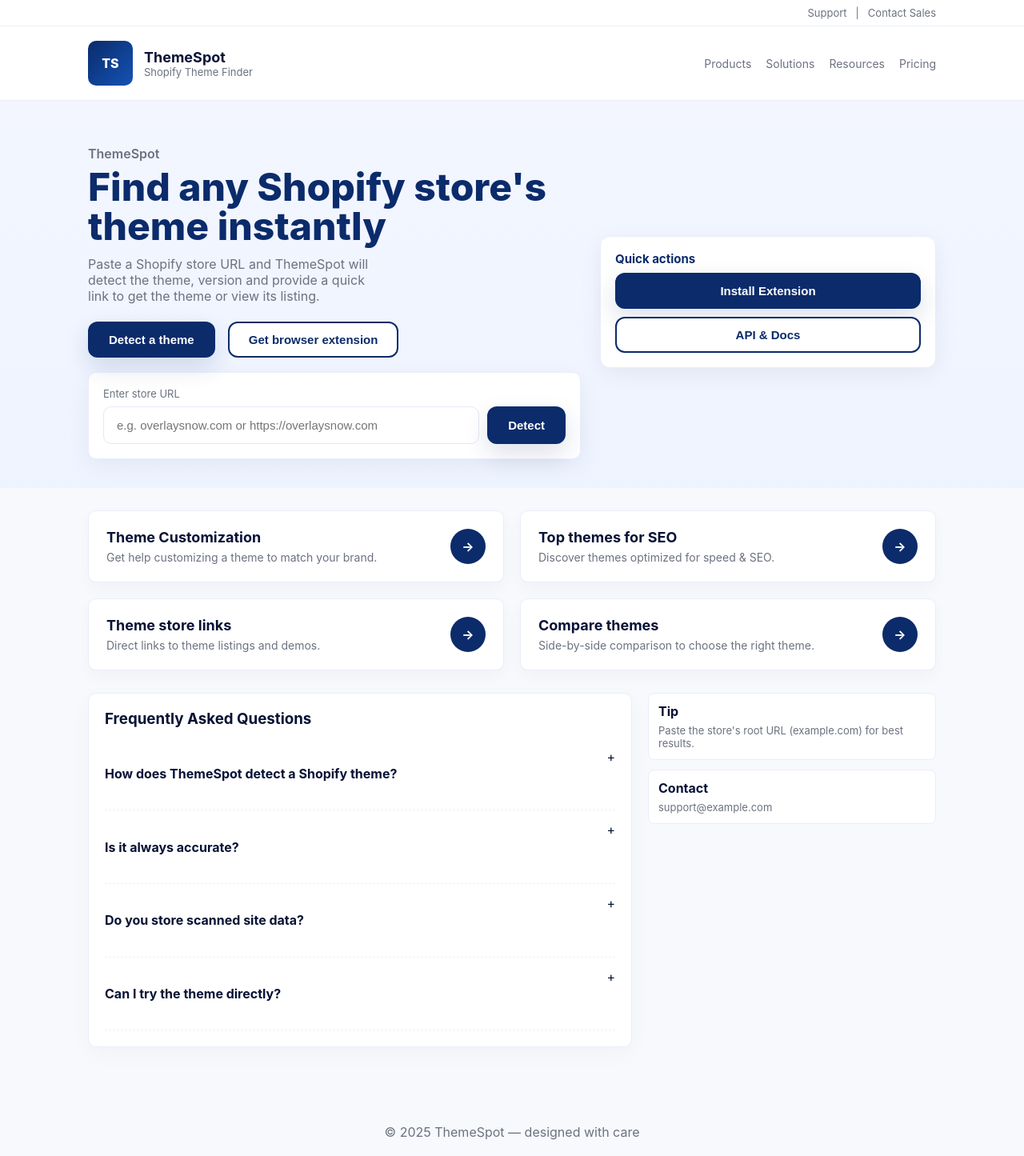
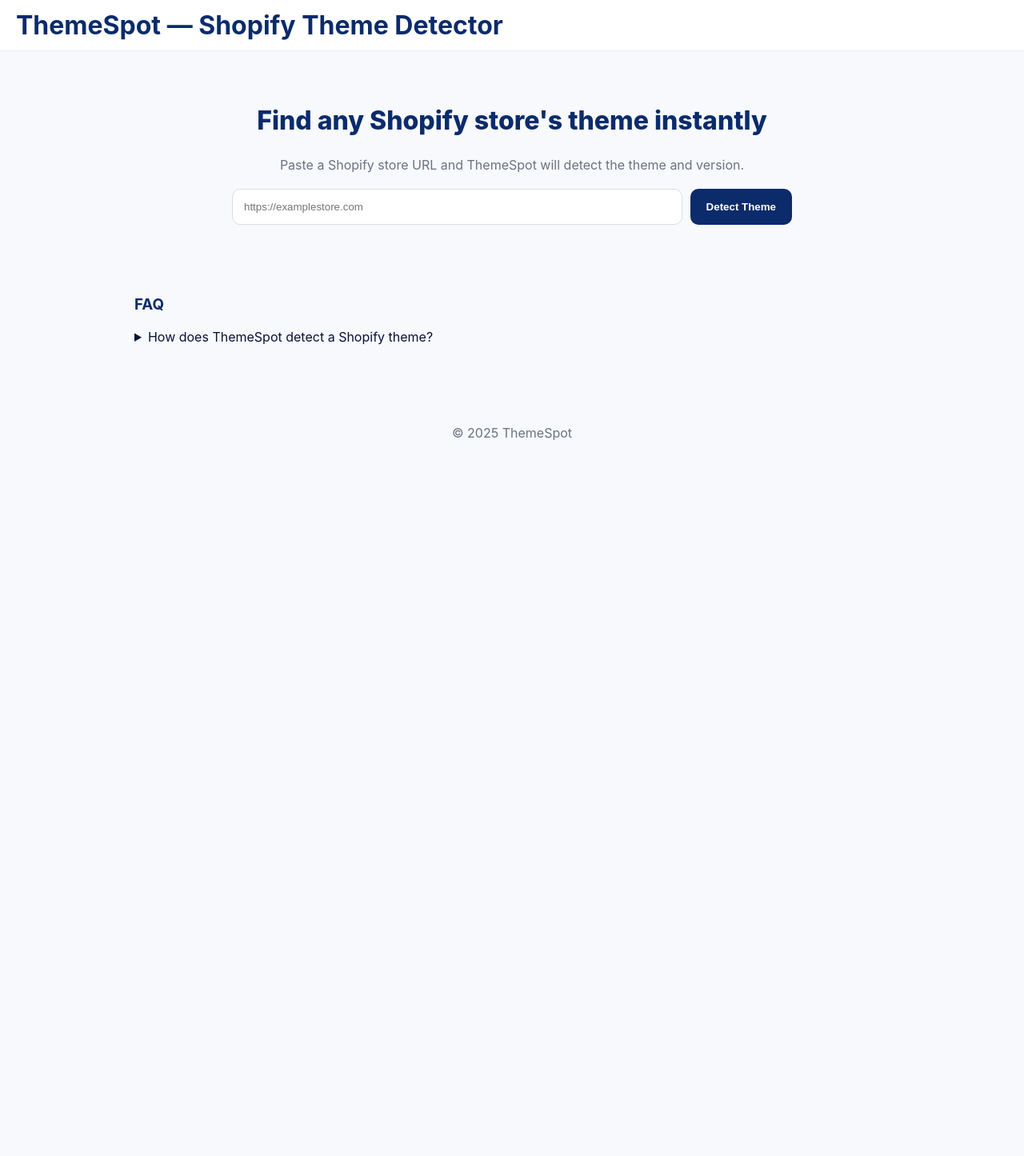
Before and after one commit to sanjeev28/themeSpot, a Next.js app: page / in a window 1280 px wide. Shown: the whole page at 80% size. After the commit the page ends 800 px from the top, so only its background shows below. Built offline with nearby package versions, Linux system fonts and the light colour scheme.

Commit message:
Update index.js

```diff
--- a/pages/index.js
+++ b/pages/index.js
@@ -1,16 +1,18 @@
 // pages/index.js
-import { useState, useEffect } from "react";
+import { useState } from "react";
 
 export default function Home() {
   const [url, setUrl] = useState("");
   const [loading, setLoading] = useState(false);
   const [result, setResult] = useState(null);
+  const [error, setError] = useState("");
 
-  const AFFILIATE_BASE = "https://grabthatdeals.com/go/shopify/";
+  const AFFILIATE_BASE = process.env.NEXT_PUBLIC_AFFILIATE_BASE || "https://grabthatdeals.com/go/shopify/";
 
   const handleDetect = async () => {
-    if (!url) return alert("Please enter a store URL");
+    if (!url) return alert("Enter a Shopify store URL");
     setLoading(true);
+    setError("");
     setResult(null);
 
     try {
@@ -20,181 +22,136 @@
         body: JSON.stringify({ url }),
       });
       const data = await res.json();
-      setResult({ host: new URL(url.includes("://") ? url : "https://" + url).hostname, ...data });
+      if (data.error) throw new Error(data.error);
+
+      // normalize host for display
+      let host = url;
+      try {
+        host = new URL(url.includes("://") ? url : "https://" + url).hostname;
+      } catch (e) {
+        host = url;
+      }
+
+      setResult({ host, ...data });
     } catch (err) {
-      alert("Error: " + err.message);
+      setError(err.message || String(err));
+    } finally {
+      setLoading(false);
     }
-    setLoading(false);
   };
 
-  // FAQ accordion toggle
-  useEffect(() => {
-    const qs = document.querySelectorAll(".accordion .q");
-    qs.forEach((q) => {
-      q.addEventListener("click", () => {
-        const next = q.nextElementSibling;
-        const open = next.style.display === "block";
-        document.querySelectorAll(".accordion .a").forEach((a) => (a.style.display = "none"));
-        document.querySelectorAll(".accordion .q div").forEach((d) => (d.textContent = "+"));
-        if (!open) {
-          next.style.display = "block";
-          q.querySelector("div").textContent = "−";
+  function getDisplayThemeName(r) {
+    if (!r) return null;
+    // priority: canonicalThemeName -> schema_name -> dataThemeName -> rawLabel -> themeName
+    return r.canonicalThemeName || r.schema_name || r.dataThemeName || r.rawLabel || r.themeName || null;
   }
-      });
-    });
-  }, []);
+  function getThemeVersion(r) {
+    if (!r) return null;
+    return r.schema_version || r.dataThemeVersion || r.themeVersion || null;
+  }
+
+  function rawLabelLooksCustom(r) {
+    if (!r || !r.rawLabel) return false;
+    const raw = r.rawLabel.trim().toLowerCase();
+    const canon = (getDisplayThemeName(r) || "").trim().toLowerCase();
+    if (!canon) return false;
+    return raw !== canon;
+  }
 
   return (
-    <div>
-      {/* Topbar */}
-      <div className="topbar">
-        <div className="inner">Support &nbsp;&nbsp;|&nbsp;&nbsp; Contact Sales</div>
+    <div style={{ fontFamily: "Poppins, Inter, sans-serif", background: "#f7f9fc", minHeight: "100vh" }}>
+      <header style={{ background: "#fff", borderBottom: "1px solid #e9eef8", padding: "12px 20px" }}>
+        <h1 style={{ margin: 0, color: "#0b2b6b" }}>ThemeSpot — Shopify Theme Detector</h1>
+      </header>
+
+      <section style={{ padding: "40px 20px", textAlign: "center" }}>
+        <h2 style={{ fontSize: "32px", fontWeight: "800", color: "#0b2b6b" }}>
+          Find any Shopify store's theme instantly
+        </h2>
+        <p style={{ maxWidth: "600px", margin: "10px auto", color: "#6b7280" }}>
+          Paste a Shopify store URL and ThemeSpot will detect the theme and version.
+        </p>
+
+        <div style={{ display: "flex", maxWidth: "700px", margin: "20px auto", gap: "10px" }}>
+          <input
+            type="text"
+            placeholder="https://examplestore.com"
+            value={url}
+            onChange={(e) => setUrl(e.target.value)}
+            style={{ flex: 1, padding: "14px", borderRadius: "10px", border: "1px solid #ddd" }}
+          />
+          <button
+            onClick={handleDetect}
+            disabled={loading}
+            style={{
+              background: "#0b2b6b",
+              color: "#fff",
+              border: "none",
+              padding: "14px 20px",
+              borderRadius: "10px",
+              fontWeight: "700",
+              cursor: "pointer",
+            }}
+          >
+            {loading ? "Detecting..." : "Detect Theme"}
+          </button>
+        </div>
+      </section>
+
+      <main style={{ maxWidth: 980, margin: "6px auto 80px", padding: "0 18px" }}>
+        {error && <div style={{ color: "red", textAlign: "center", marginTop: "20px" }}>Error: {error}</div>}
+
+        {result && (
+          <div style={{ marginTop: 18 }}>
+            <div style={{ padding: 20, background: "#fff", borderRadius: 12, boxShadow: "0 6px 20px rgba(0,0,0,0.06)" }}>
+              <div style={{ fontWeight: 800, color: "#0b2b6b", marginBottom: 8 }}>
+                {result.host} is using:
               </div>
 
-      {/* Header */}
-      <header>
-        <div className="wrap header-row">
-          <div className="brand">
-            <div className="logo-mark">TS</div>
-            <div>
-              <h1>ThemeSpot</h1>
-              <div style={{ fontSize: "13px", color: "var(--muted)" }}>Shopify Theme Finder</div>
-            </div>
-          </div>
-          <nav>
-            <a href="#">Products</a>
-            <a href="#">Solutions</a>
-            <a href="#">Resources</a>
-            <a href="#">Pricing</a>
-          </nav>
-        </div>
-      </header>
-
-      {/* Hero */}
-      <div className="hero-banner">
-        <div className="hero-inner">
-          <div className="hero-left">
-            <div className="eyebrow">ThemeSpot</div>
-            <h2>Find any Shopify store's theme instantly</h2>
-            <p>
-              Paste a Shopify store URL and ThemeSpot will detect the theme, version and provide a quick link to get the theme or view its listing.
-            </p>
-
-            <div className="cta-row">
-              <button className="btn">Detect a theme</button>
-              <button className="btn-outline">Get browser extension</button>
-            </div>
-
-            <div className="search-card">
-              <div style={{ fontSize: "13px", color: "var(--muted)", marginBottom: "8px" }}>Enter store URL</div>
-              <div className="search-row">
-                <input
-                  value={url}
-                  onChange={(e) => setUrl(e.target.value)}
-                  placeholder="e.g. overlaysnow.com or https://overlaysnow.com"
-                />
-                <button onClick={handleDetect} className="btn" disabled={loading}>
-                  {loading ? "Detecting..." : "Detect"}
-                </button>
-              </div>
-            </div>
-          </div>
-
-          <div className="hero-right">
-            <div className="quick-card">
-              <div style={{ fontWeight: "700", fontSize: "15px", color: "var(--navy)", marginBottom: "8px" }}>
-                Quick actions
-              </div>
-              <div style={{ display: "flex", flexDirection: "column", gap: "10px" }}>
-                <button className="btn" style={{ width: "100%" }}>
-                  Install Extension
-                </button>
-                <button className="btn-outline" style={{ width: "100%" }}>
-                  API & Docs
-                </button>
-              </div>
-            </div>
-          </div>
-        </div>
-      </div>
-
-      {/* Result */}
-      {result && (
-  <div style={{ marginTop: 18 }}>
-    <div className="result-card" style={{ alignItems: "center", justifyContent: "space-between" }}>
-      {/* left block: icon + text */}
-      <div style={{ display: "flex", gap: 16, alignItems: "center", flex: 1 }}>
-        <div
-          style={{
-            width: 72,
-            height: 72,
-            borderRadius: 12,
-            background: "linear-gradient(135deg,var(--accent), var(--accent-2))",
-            color: "#fff",
-            display: "flex",
-            alignItems: "center",
-            justifyContent: "center",
-            fontWeight: 700,
-            fontSize: 22,
-            flexShrink: 0,
-          }}
-        >
-          🌐
-        </div>
-
-        <div style={{ flex: 1 }}>
-          <div style={{ fontWeight: 800, color: "var(--navy)", fontSize: 18 }}>
-            {result.host} <span style={{ fontWeight: 600, color: "#333" }}>is using:</span>
-          </div>
-
-          <div style={{ marginTop: 8, fontSize: 18, fontWeight: 700, color: "#072048" }}>
+              <div style={{ fontSize: 20, fontWeight: 700, color: "#072048" }}>
                 {getDisplayThemeName(result) || "Theme not detected"}
                 {getThemeVersion(result) ? ` v${getThemeVersion(result)}` : ""}
               </div>
 
-          <div style={{ marginTop: 10, color: "var(--muted)" }}>
+              {/* Theme version */}
               {getThemeVersion(result) && (
-              <div style={{ marginBottom: 6 }}>
-                <strong style={{ color: "#000" }}>Theme version:</strong> {getThemeVersion(result)}
+                <div style={{ marginTop: 10 }}>
+                  <strong>Theme version:</strong> v{getThemeVersion(result)}
                 </div>
               )}
 
+              {/* Theme label */}
               {result.rawLabel && (
-              <div style={{ marginBottom: 6 }}>
-                <strong style={{ color: "#000" }}>Theme label:</strong> {result.rawLabel}
-                {rawLabelLooksCustom(result) && <span style={{ color: "#b4533c" }}> (To look custom)</span>}
+                <div style={{ marginTop: 10 }}>
+                  <strong>Theme label:</strong> {result.rawLabel}
+                  {rawLabelLooksCustom(result) && (
+                    <span style={{ color: "#b4533c" }}> (To look custom)</span>
+                  )}
                 </div>
               )}
 
+              {/* Shopify store domain */}
               {result.shopDomain && (
-              <div style={{ marginBottom: 6 }}>
-                <strong style={{ color: "#000" }}>Shopify store domain:</strong> {result.shopDomain}
+                <div style={{ marginTop: 10 }}>
+                  <strong>Shopify store domain:</strong> {result.shopDomain}
                 </div>
               )}
 
-            <div>
-              <strong style={{ color: "#000" }}>Main domain name:</strong> {result.host}
+              {/* Main domain */}
+              {result.host && (
+                <div style={{ marginTop: 10 }}>
+                  <strong>Main domain name:</strong> {result.host}
                 </div>
-          </div>
-        </div>
-      </div>
+              )}
 
-      {/* right block: actions */}
-      <div style={{ display: "flex", gap: 12, marginLeft: 18 }}>
+              {/* Actions */}
+              <div style={{ marginTop: 14, display: "flex", gap: 10 }}>
                 {getDisplayThemeName(result) && (
                   <a
-            href={`${AFF}?theme=${encodeURIComponent(getDisplayThemeName(result))}&site=${encodeURIComponent(result.host || "")}`}
+                    href={`${AFFILIATE_BASE}?theme=${encodeURIComponent(getDisplayThemeName(result))}&site=${encodeURIComponent(result.host || "")}`}
                     target="_blank"
                     rel="noreferrer"
-            style={{
-              background: "var(--navy)",
-              color: "#fff",
-              padding: "10px 18px",
-              borderRadius: 10,
-              textDecoration: "none",
-              fontWeight: 800,
-              boxShadow: "0 8px 20px rgba(11,43,107,0.12)",
-            }}
+                    style={{ background: "#0b2b6b", color: "#fff", padding: "10px 14px", borderRadius: 8, textDecoration: "none", fontWeight: 700 }}
                   >
                     Get this theme
                   </a>
@@ -205,15 +162,7 @@
                     const link = result.host && (result.host.includes("://") ? result.host : "https://" + result.host);
                     if (link) window.open(link, "_blank");
                   }}
-          style={{
-            border: "1.5px solid var(--navy)",
-            background: "#fff",
-            color: "var(--navy)",
-            padding: "10px 16px",
-            borderRadius: 10,
-            fontWeight: 700,
-            minWidth: 110,
-          }}
+                  style={{ border: "1px solid #0b2b6b", background: "#fff", color: "#0b2b6b", padding: "10px 14px", borderRadius: 8, fontWeight: 700 }}
                 >
                   Visit site
                 </button>
@@ -222,93 +171,19 @@
           </div>
         )}
 
-      {/* Info Cards */}
-      <div className="cards-grid">
-        <div className="info-card">
-          <div>
-            <h4>Theme Customization</h4>
-            <p>Get help customizing a theme to match your brand.</p>
+        {/* Minimal FAQ */}
+        <section style={{ marginTop: 28 }}>
+          <h3 style={{ color: "#0b2b6b" }}>FAQ</h3>
+          <details style={{ marginTop: 8 }}>
+            <summary>How does ThemeSpot detect a Shopify theme?</summary>
+            <div style={{ paddingTop: 8, color: "#6b7280" }}>
+              We read authoritative signals in the page: <code>Shopify.theme</code> JSON (schema_name), and <code>data-theme-name</code> on Shopify scripts.
             </div>
-          <div className="card-arrow">→</div>
-        </div>
+          </details>
+        </section>
+      </main>
 
-        <div className="info-card">
-          <div>
-            <h4>Top themes for SEO</h4>
-            <p>Discover themes optimized for speed & SEO.</p>
-          </div>
-          <div className="card-arrow">→</div>
-        </div>
-
-        <div className="info-card">
-          <div>
-            <h4>Theme store links</h4>
-            <p>Direct links to theme listings and demos.</p>
-          </div>
-          <div className="card-arrow">→</div>
-        </div>
-
-        <div className="info-card">
-          <div>
-            <h4>Compare themes</h4>
-            <p>Side-by-side comparison to choose the right theme.</p>
-          </div>
-          <div className="card-arrow">→</div>
-        </div>
-      </div>
-
-      {/* FAQ */}
-      <section className="faq-section">
-        <div className="faq-grid">
-          <div className="faq-card">
-            <h3>Frequently Asked Questions</h3>
-            <div className="accordion">
-              <div className="q">
-                <h4>How does ThemeSpot detect a Shopify theme?</h4>
-                <div>+</div>
-              </div>
-              <div className="a">
-                We scan HTML for <code>window.Shopify.theme</code>, <code>schema_name</code>, or <code>data-theme-name</code>.
-              </div>
-
-              <div className="q">
-                <h4>Is it always accurate?</h4>
-                <div>+</div>
-              </div>
-              <div className="a">Not always. Heavily customized themes may look "custom".</div>
-
-              <div className="q">
-                <h4>Do you store scanned site data?</h4>
-                <div>+</div>
-              </div>
-              <div className="a">No, this demo does not store scan results.</div>
-
-              <div className="q">
-                <h4>Can I try the theme directly?</h4>
-                <div>+</div>
-              </div>
-              <div className="a">Yes, use the "Get this theme" button to view or try the theme.</div>
-            </div>
-          </div>
-
-          <aside className="faq-side">
-            <div className="side-card">
-              <strong>Tip</strong>
-              <div style={{ color: "var(--muted)", marginTop: "6px", fontSize: "13px" }}>
-                Paste the store's root URL (example.com) for best results.
-              </div>
-            </div>
-
-            <div className="side-card">
-              <strong>Contact</strong>
-              <div style={{ color: "var(--muted)", marginTop: "6px", fontSize: "13px" }}>support@example.com</div>
-            </div>
-          </aside>
-        </div>
-      </section>
-
-      {/* Footer */}
-      <footer>© 2025 ThemeSpot — designed with care</footer>
+      <footer style={{ textAlign: "center", padding: "20px", color: "#6b7280" }}>© 2025 ThemeSpot</footer>
     </div>
   );
 }
```
Lines whose indentation alone changed are shown as unchanged.
